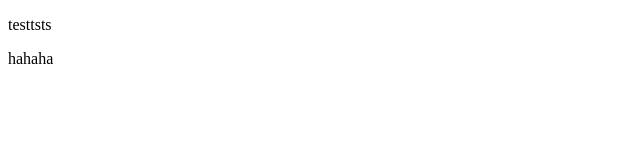
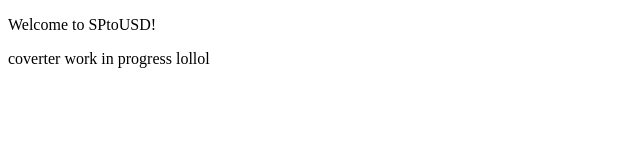
Before and after one commit to sptousd/sptousd.github.io, a plain HTML site: page index.html in a window 1280 px wide. Shown: the whole page, without its empty margins (0-640 px from the left). Drawn offline with Linux system fonts and the light colour scheme.

Commit message:
updated index.html

```diff
--- a/index.html
+++ b/index.html
@@ -2,7 +2,7 @@
 
 <html>
 <head>
-  <title>sptousd test </title>
+  <title> Soti Paper 2 USD </title>
 </head>
 
 <body>
@@ -11,11 +11,10 @@
 
 
 <p>
-testtsts
+Welcome to SPtoUSD!
 </p>
 <p>
-  hahaha
-</p>
-
+coverter work in progress lollol
+  </p>
 </body>
 </html>
```
